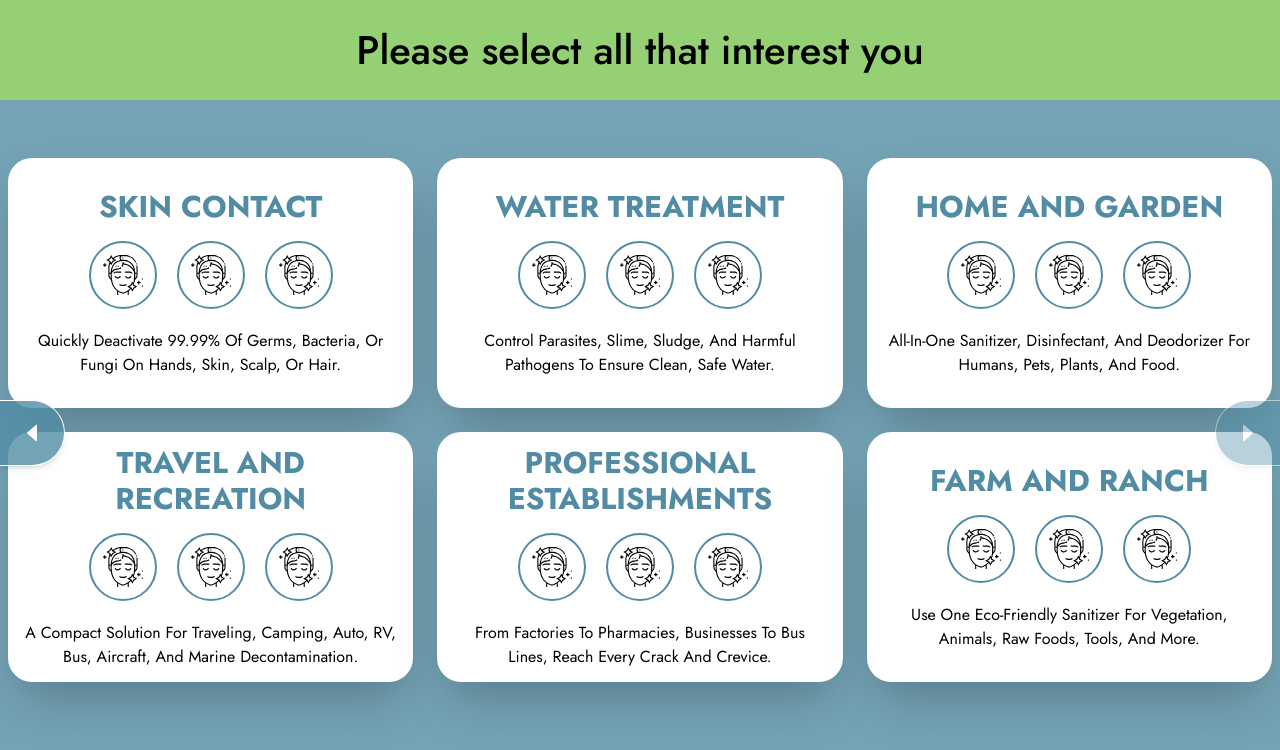
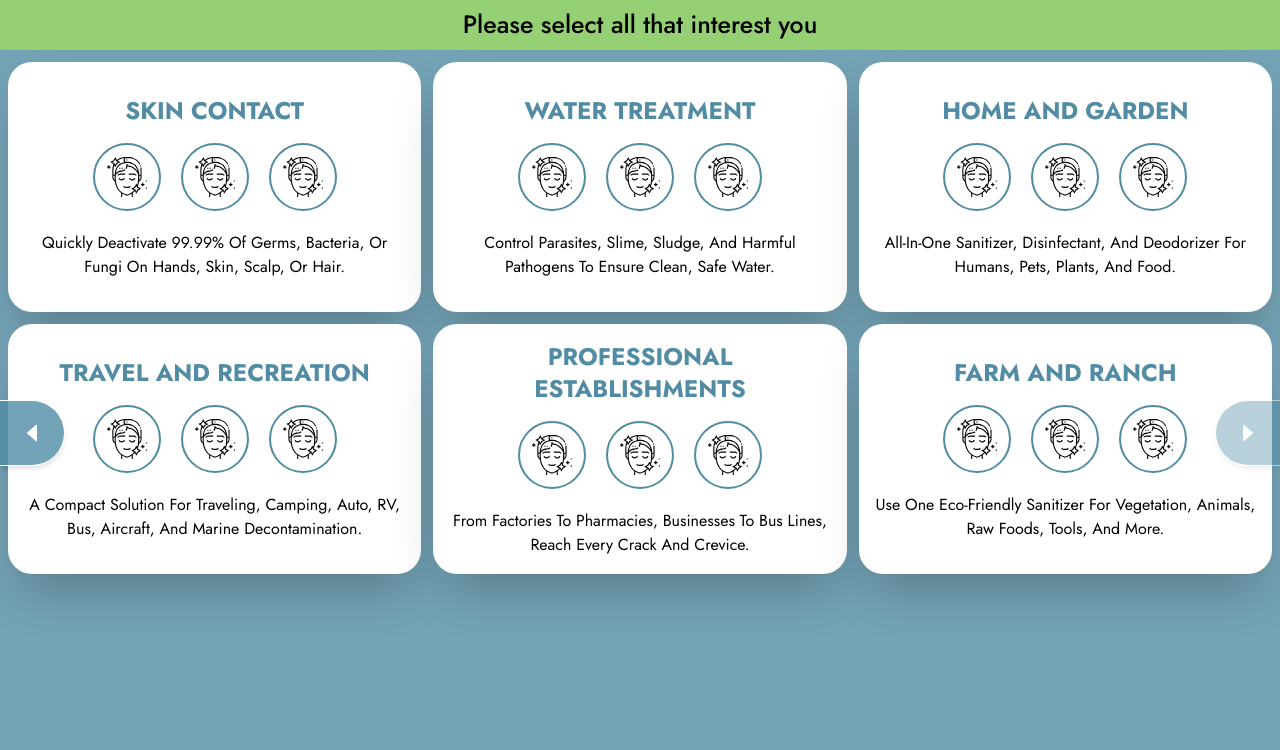
Before and after one commit to dag-bag/clean-solutions, a Next.js app: page /quiz/categories in a window 1280 px wide. Shown: the top 750 px of the page. Built offline with nearby package versions, Linux system fonts and the light colour scheme.

Commit message:
issue fixed

```diff
--- a/components/cards/category-card.tsx
+++ b/components/cards/category-card.tsx
@@ -58,7 +58,7 @@ const CategoryCard = ({ name }: any) => {
           } `}
         >
           <h3
-            className={`text-center text-3xl font-bold px-3 uppercase ${
+            className={`text-center text-2xl font-bold px-3 uppercase ${
               isSelected ? "text-white" : "text-blue-1"
             }`}
           >
--- a/components/pages/Home/Main.tsx
+++ b/components/pages/Home/Main.tsx
@@ -33,7 +33,7 @@ const Main = () => {
             className="xl:max-w-[700px] lg:max-w-[500px] max-w-[90%] mx-auto grid gap-10 lg:gap-[5vh] mb-5"
           >
             {" "}
-            <h1 className="text-center text-4xl md:text-[4rem] text-white  ">
+            <h1 className="text-center sm:pt-4 text-4xl md:text-[4rem] text-white  ">
               Clean Tech Solutions
             </h1>
             <h2 className="text-5xl  font-semibold sm:text-5xl lg:text-5xl xl:text-[4rem] text-center">
--- a/pages/quiz/categories.tsx
+++ b/pages/quiz/categories.tsx
@@ -21,12 +21,12 @@ const CategoriesPage = () => {
     <Layout onNext={Next} onPrevious={Previous} isEnabled={state.length == 0}>
       <div className="h-full max-h-max min-h-full bg-[#74A3B6]  overflow-y-auto">
         <header className=" fixed top-0 left-0 z-50 flex items-center justify-center flex-col  px-5 bg-green-1 w-full">
-          <h1 className="text-center md:text-[40px] text-[20px] text-black  h-[100px] flex items-center justify-center font-medium  ">
+          <h1 className="text-center md:text-[25px] text-[20px] text-black  h-[50px] flex items-center justify-center font-medium  ">
             Please select all that interest you
           </h1>
         </header>
-        <div className="h-[150px]">)</div>
-        <main className=" grid-rows-[250px_250px_250px_250px_250px_250px] md:grid-rows-[250px_250px_250px] lg:grid-rows-[250px_250px]  grid h-[calc(100%-200px)] md:grid-cols-2  lg:grid-cols-3 gap-5 lg:gap-6  p-2 max-w-[1280px]  m-auto bg-[#74A3B6]  ">
+        <div className="h-[54px]"></div>
+        <main className=" grid-rows-[250px_250px_250px_250px_250px_250px] md:grid-rows-[250px_250px_250px] lg:grid-rows-[250px_250px]  grid h-[calc(100%-200px)] md:grid-cols-2  lg:grid-cols-3 gap-5 lg:gap-3    p-2 max-w-[1280px]  m-auto bg-[#74A3B6]  ">
           {categories.map((keyName, number) => (
             <CategoryCard name={keyName} key={number} />
           ))}
--- a/pages/quiz/sub-category.tsx
+++ b/pages/quiz/sub-category.tsx
@@ -73,11 +73,11 @@ const SubCategoriesPage = () => {
         {model && <Modal title={model.title} discription={model.discription} />}
         <motion.div className="bg-[#74A3B6] h-full md:h-auto">
           <header className=" fixed top-0 left-0 flex items-center justify-center flex-col  z-50  px-5 bg-green-1 w-full">
-            <h1 className="text-center md:text-[40px] text-[20px] text-black  h-[100px] flex items-center justify-center font-medium  ">
+            <h1 className="text-center md:text-[25px] text-[20px] text-black  h-[50px] flex items-center justify-center font-medium  ">
               Select Categories
             </h1>
           </header>
-          <main className=" bg-[#74A3B6] grid grid-cols-1 md:grid-cols-2 lg:grid-cols-3 gap-2 lg:gap-6 p-2 max-w-[1280px]  m-auto mt-[100px] md:mt-[120px]">
+          <main className=" bg-[#74A3B6] grid grid-cols-1 md:grid-cols-2 lg:grid-cols-3 gap-2 lg:gap-3 p-2 max-w-[1280px]  m-auto mt-[50px]">
             {subCategoriesList?.map((keyName, number) => (
               <CategoryCard
                 disabled={false}
```
